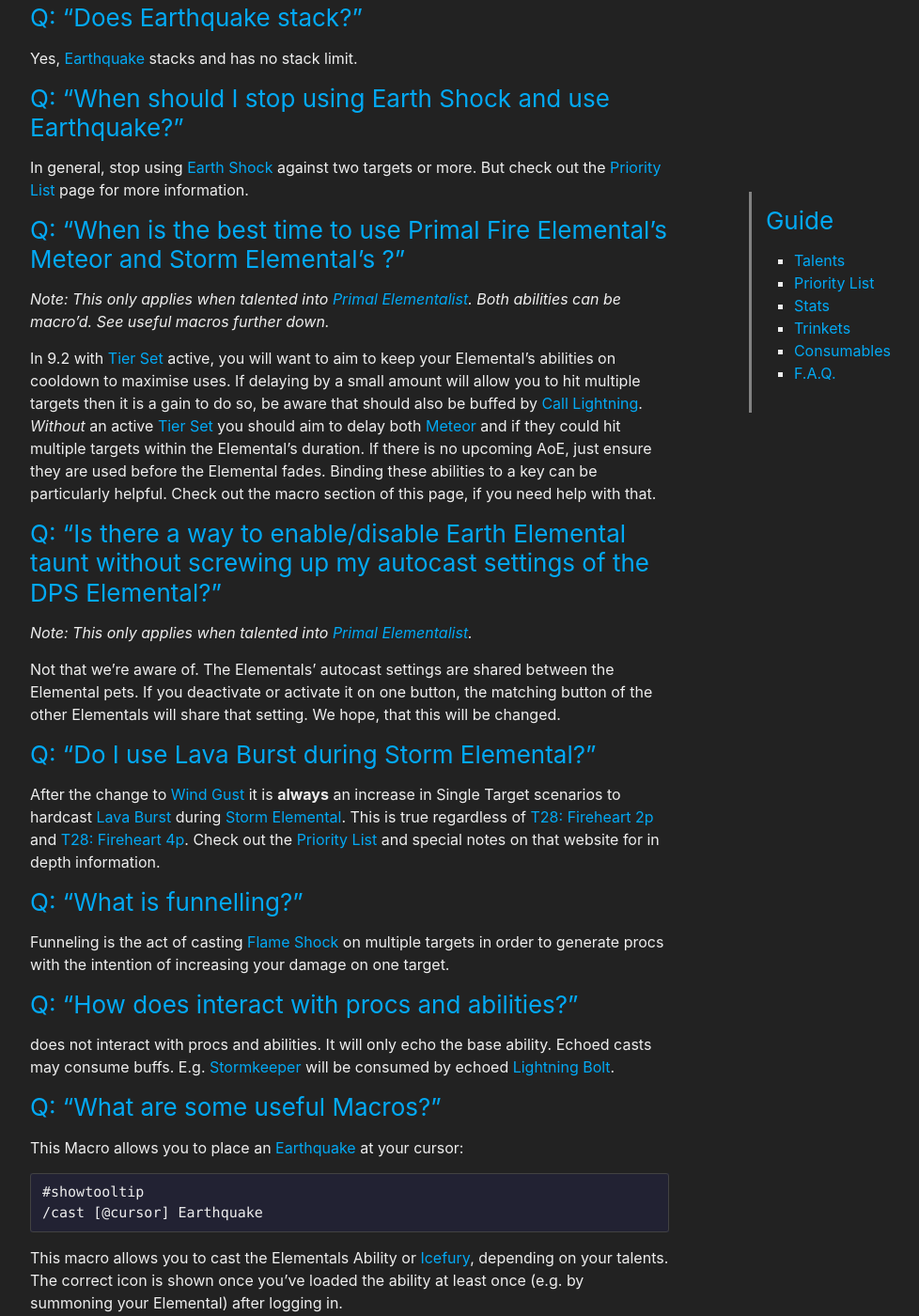
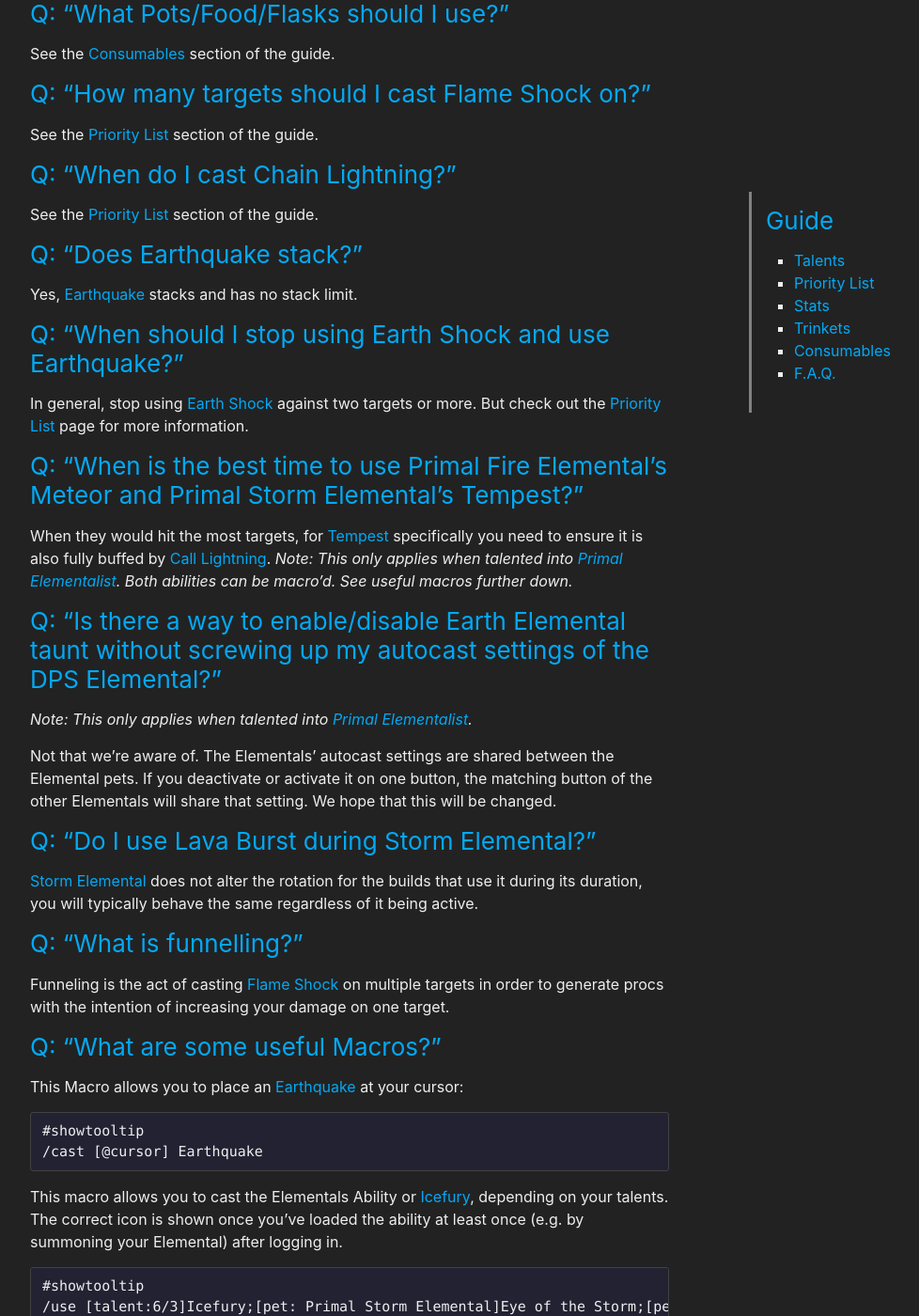
Before and after one commit to stormearthandlava/stormearthandlava.github.io, a Jekyll site: the page built from guide/general/faq.md, in a window 1280 px wide and 1400 px high, scrolled down 1263 px. Shown: the whole window at 94% size, without its empty margins (268-1246 px from the left). Built offline with Jekyll 4.4.1, drawn with Linux system fonts in a browser that asks for light colours; a script that is not in the unit is left out; some of the changed text lies outside the part shown.

Commit message:
Update faq.md

```diff
--- a/guide/general/faq.md
+++ b/guide/general/faq.md
@@ -1,8 +1,8 @@
 ---
 layout: page
 title: F.A.Q.
-last_update: 2022-03-11 09:00:00
-game_version: 9.2 Shadowlands
+last_update: 13/12/2022
+game_version: 10.0.2 Dragonflight
 toc: true
 ---
 
@@ -10,8 +10,13 @@
 
 ### Q: "Will Elemental be viable in <Expansion name> <game version>?"
 Firstly, no spec in the game is unviable. Certain specs may be favoured for certain bosses in a raid, but this is only relevant to the very highest end of raiding (ie, competing for world first). Elemental (and every other spec) will remain competitive for 99.9% of the playerbase.
-### Q: "Is there a point where I don't cast {{site.data.spell.es}} with {{site.data.legendary.eogs}} equipped?"
-**No**, the value added by the {{site.data.legendary.eogs}} buff scales with additional targets so it is **always** worthwhile to alternate spenders with {{site.data.legendary.eogs}} equipped.
+### Q: "Is there a point where I don't cast {{site.data.spell.es}} with {{site.data.talent.eogs}} talented?"
+**No**, unless you have {{ site.data.talent.eb }} talented this part of the rotation remains the same as Shadowlands: always alternate!
+
+### Q: "Okay, so what about {{ site.data.talent.eb }} and/or {{ site.data.talent.eogs }} then?!"
+**Yes**, these talent choices do impact your spender use
+   - If you have taken {{ site.data.talent.eb }} and *not* {{ site.data.talent.eogs }} then you will use {{ site.data.talent.eb }} instead of {{ site.data.spell.eq }} until 4 targets are present.
+   - If you have taken {{ site.data.talent.eb }} *and* {{ site.data.talent.eogs }} then you will ignore {{ site.data.talent.eogs }}'s effect until 2 targets are present.
 
 ### Q: "What Pots/Food/Flasks should I use?"
 See the [Consumables]({{ site.baseurl }}{% link guide/general/consumables.md %}) section of the guide.
@@ -28,25 +33,20 @@
 ### Q: "When should I stop using {{ site.data.spell.es }} and use {{ site.data.spell.eq }}?"
 In general, stop using {{ site.data.spell.es }} against two targets or more. But check out the [Priority List]({{ site.baseurl }}{% link guide/general/priority_list.md %}) page for more information.
 
-### Q: "When is the best time to use Primal Fire Elemental's {{ site.data.spell.meteor }} and Storm Elemental's {{ site.data.spell.eye_of_the_storm }}?"
+### Q: "When is the best time to use Primal Fire Elemental's {{ site.data.spell.meteor }} and Primal Storm Elemental's {{ site.data.spell.tempest }}?"
+When they would hit the most targets, for {{ site.data.spell.tempest }} specifically you need to ensure it is also fully buffed by {{ site.data.spell.call_lightning }}.
 *Note: This only applies when talented into {{ site.data.talent.pe }}. Both abilities can be macro'd. See useful macros further down.*
-
-In 9.2 with [Tier Set](https://www.wowhead.com/item-set=1499/theurgic-starspeakers-regalia) active, you will want to aim to keep your Elemental's abilities on cooldown to maximise uses. If delaying by a small amount will allow you to hit multiple targets then it is a gain to do so, be aware that {{ site.data.spell.eye_of_the_storm }} should also be buffed by {{ site.data.spell.call_lightning }}.
-*Without* an active [Tier Set](https://www.wowhead.com/item-set=1499/theurgic-starspeakers-regalia) you should aim to delay both {{ site.data.spell.meteor }} and {{ site.data.spell.eye_of_the_storm }} if they could hit multiple targets within the Elemental's duration. If there is no upcoming AoE, just ensure they are used before the Elemental fades. Binding these abilities to a key can be particularly helpful. Check out the macro section of this page, if you need help with that.
 
 ### Q: "Is there a way to enable/disable Earth Elemental taunt without screwing up my autocast settings of the DPS Elemental?"
 *Note: This only applies when talented into {{ site.data.talent.pe }}.*
 
-Not that we're aware of. The Elementals' autocast settings are shared between the Elemental pets. If you deactivate or activate it on one button, the matching button of the other Elementals will share that setting. We hope, that this will be changed.
+Not that we're aware of. The Elementals' autocast settings are shared between the Elemental pets. If you deactivate or activate it on one button, the matching button of the other Elementals will share that setting. We hope that this will be changed.
 
 ### Q: "Do I use {{ site.data.spell.lvb }} during {{ site.data.talent.se }}?"
-After the change to {{ site.data.spell.wind_gust }} it is **always** an increase in Single Target scenarios to hardcast {{ site.data.spell.lvb }} during {{ site.data.talent.se }}. This is true regardless of {{ site.data.item.t28_2 }} and {{ site.data.item.t28_4 }}. Check out the [Priority List]({{ site.baseurl }}{% link guide/general/priority_list.md %}) and special notes on that website for in depth information.
+{{ site.data.talent.se }} does not alter the rotation for the builds that use it during its duration, you will typically behave the same regardless of it being active.
 
 ### Q: "What is funnelling?"
 Funneling is the act of casting {{ site.data.spell.fs }} on multiple targets in order to generate {{ site.data.spell.ls }} procs with the intention of increasing your damage on one target.
-
-### Q: "How does {{ site.data.talent.ecs }} interact with procs and abilities?"
-{{ site.data.talent.ecs }} does not interact with procs and abilities. It will only echo the base ability. Echoed casts may consume buffs. E.g. {{ site.data.talent.sk }} will be consumed by echoed {{ site.data.spell.lb }}.
 
 ### Q: "What are some useful Macros?"
 This Macro allows you to place an {{ site.data.spell.eq }} at your cursor:
```
